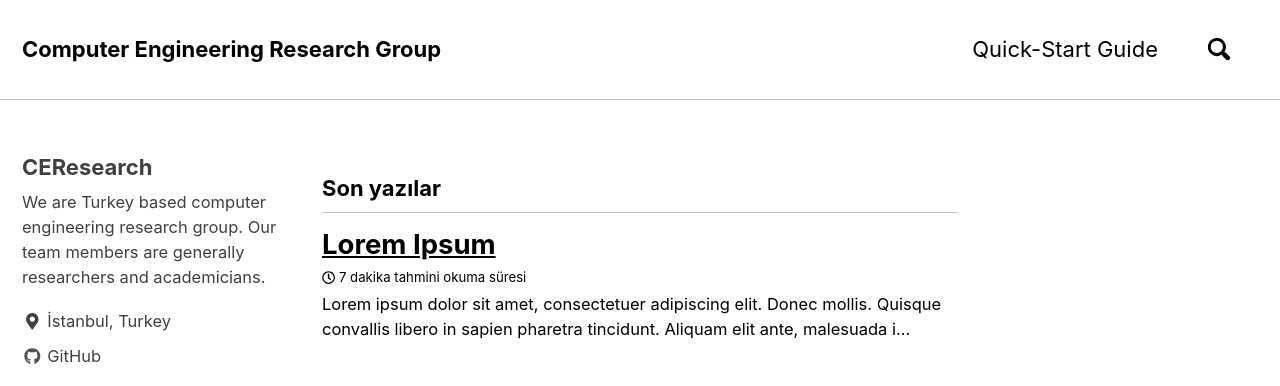
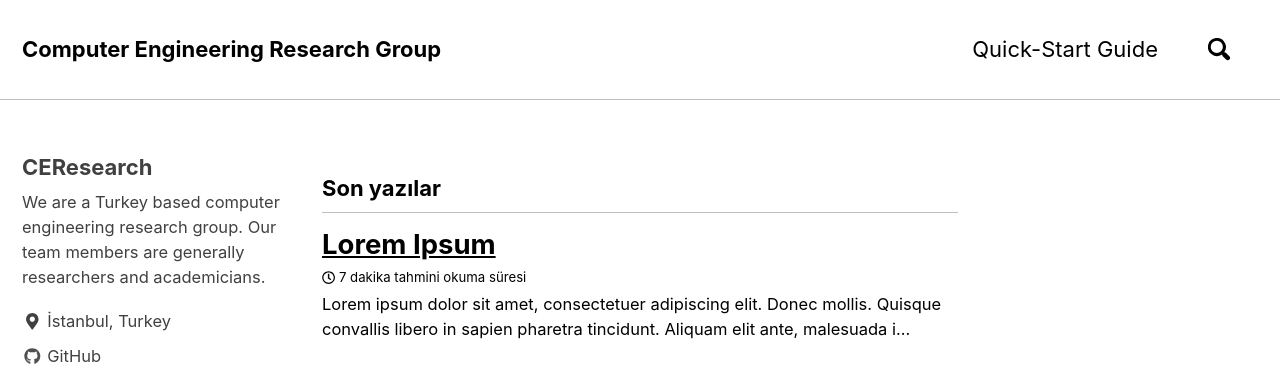
Before and after one commit to ceresearch/ceresearch.github.io, a Jekyll site: the page built from index.html, in a window 1280 px wide. Shown: the top 386 px of the page. Built offline with Jekyll 4.4.1, drawn with Linux system fonts in a browser that asks for light colours; nearby versions of some CDN libraries; the list of posts is cut into pages by our own code.

```diff
--- a/_config.yml
+++ b/_config.yml
@@ -100,7 +100,7 @@ analytics:
 author:
   name             : "CEResearch"
   avatar           : # path of avatar image, e.g. "/assets/images/bio-photo.jpg"
-  bio              : "We are Turkey based computer engineering research group. Our team members are generally researchers and academicians."
+  bio              : "We are a Turkey based computer engineering research group. Our team members are generally researchers and academicians."
   location         : "İstanbul, Turkey"
   email            : #
   uri              :
```
